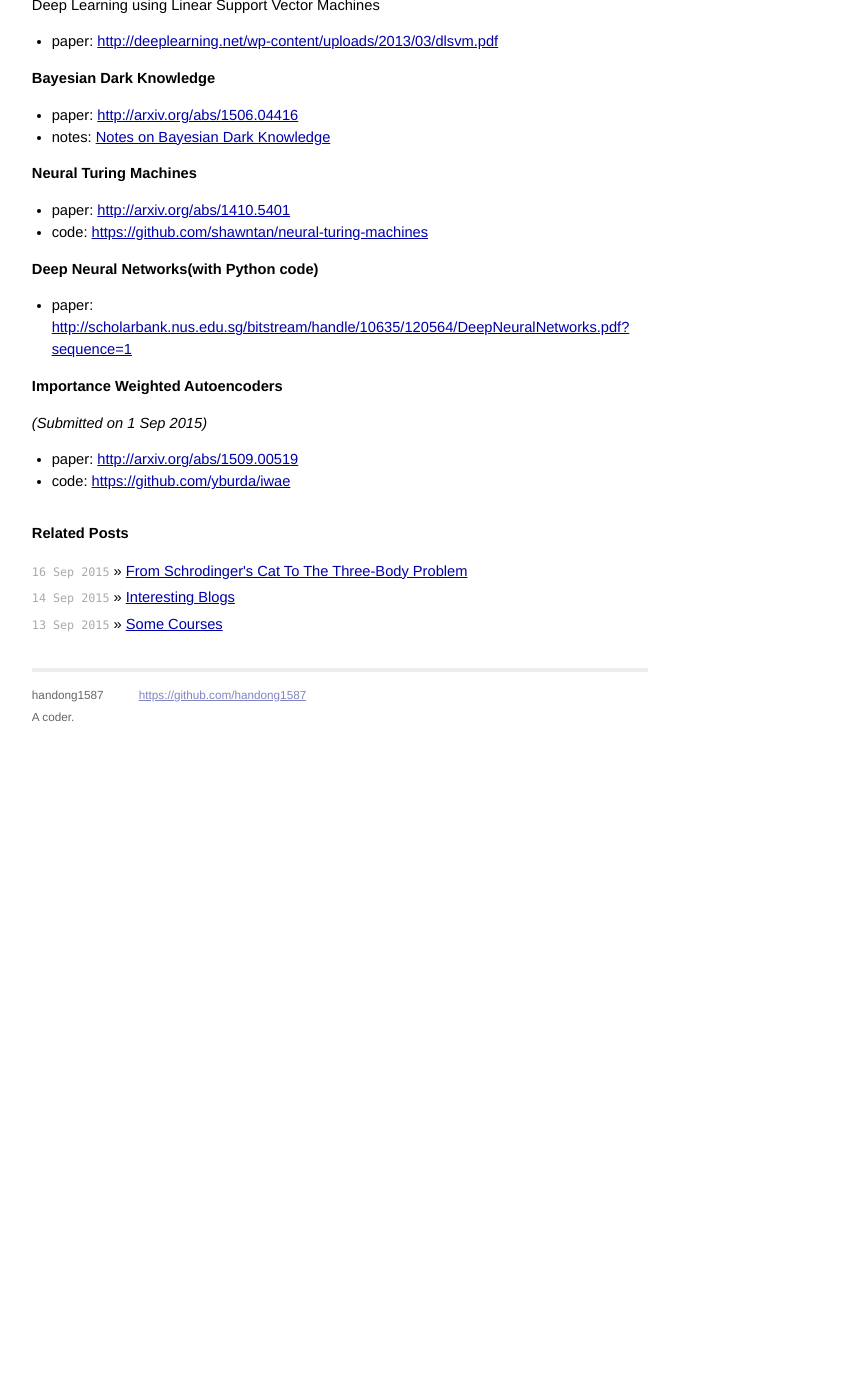
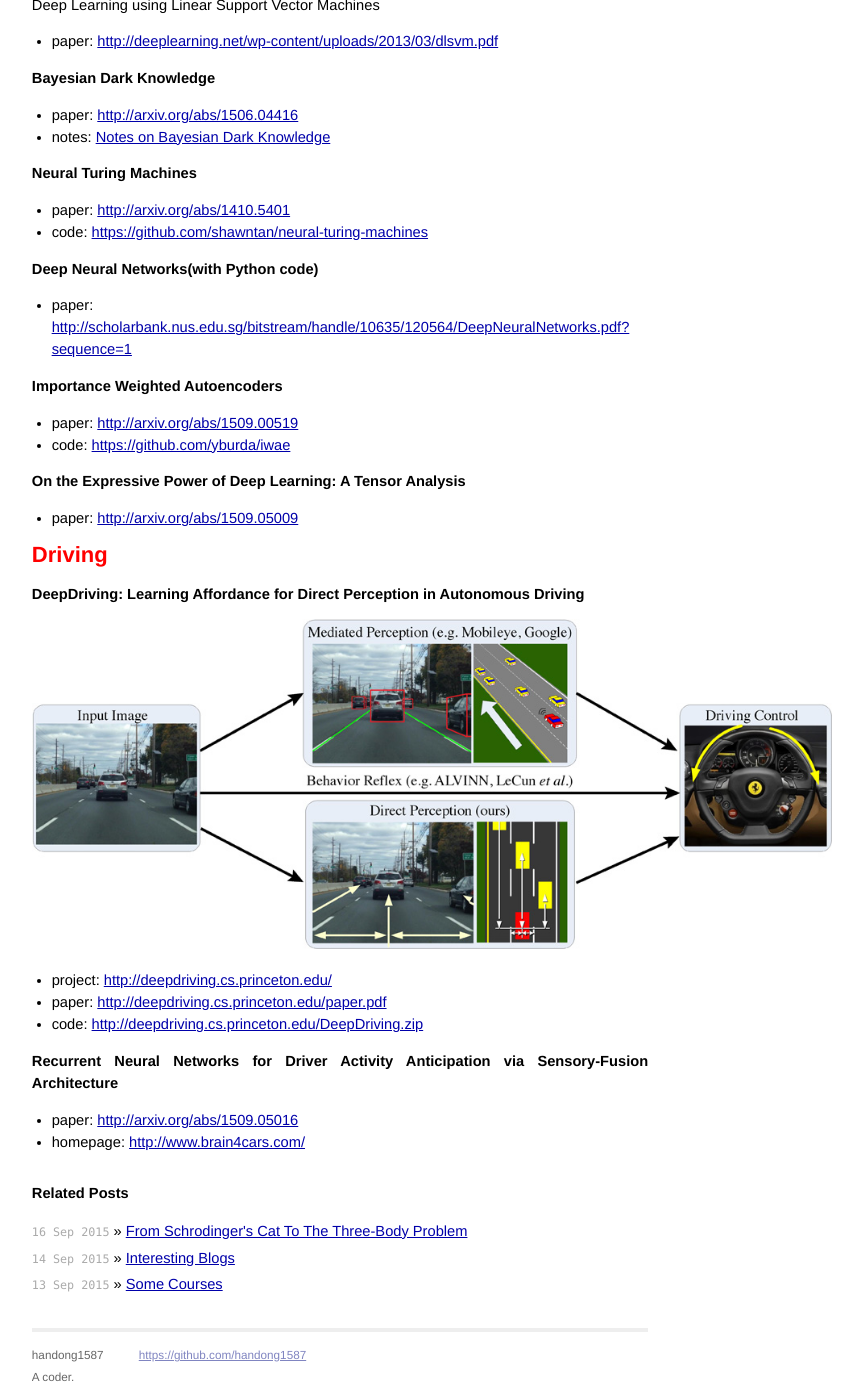
Before and after one commit to handong1587/handong1587.github.io, a Jekyll site: the page built from _posts/deep_learning/2015-08-27-deep-learning-materials.md, in a window 1280 px wide and 1400 px high, scrolled down 909 px. Shown: the whole window, without its empty margins (300-1163 px from the left). Built offline with Jekyll 4.4.1, drawn with Linux system fonts in a browser that asks for light colours; Markdown is read by kramdown in place of the engine named in the settings; comment, search, counter and statistics services are not loaded; before the commit the page ends 1648 px from its top, so only the background shows below that.

Commit message:
update mds

```diff
--- a/_posts/deep_learning/2015-08-27-deep-learning-materials.md
+++ b/_posts/deep_learning/2015-08-27-deep-learning-materials.md
@@ -65,10 +65,29 @@ Deep Learning using Linear Support Vector Machines
 
 - paper: [http://scholarbank.nus.edu.sg/bitstream/handle/10635/120564/DeepNeuralNetworks.pdf?sequence=1](http://scholarbank.nus.edu.sg/bitstream/handle/10635/120564/DeepNeuralNetworks.pdf?sequence=1)
 
-
 **Importance Weighted Autoencoders**
-
-*(Submitted on 1 Sep 2015)*
 
 - paper: [http://arxiv.org/abs/1509.00519](http://arxiv.org/abs/1509.00519)
 - code: [https://github.com/yburda/iwae](https://github.com/yburda/iwae)
+
+**On the Expressive Power of Deep Learning: A Tensor Analysis**
+
+- paper: [http://arxiv.org/abs/1509.05009](http://arxiv.org/abs/1509.05009)
+
+<span style="color: red; font-size: 150%; font-weight: bold;">
+Driving
+</span>
+
+**DeepDriving: Learning Affordance for Direct Perception in Autonomous Driving**
+
+<img src="/assets/cnn-materials/teaser_deepdriving.jpg"
+ width="800" />
+
+- project: [http://deepdriving.cs.princeton.edu/](http://deepdriving.cs.princeton.edu/)
+- paper: [http://deepdriving.cs.princeton.edu/paper.pdf](http://deepdriving.cs.princeton.edu/paper.pdf)
+- code: [http://deepdriving.cs.princeton.edu/DeepDriving.zip](http://deepdriving.cs.princeton.edu/DeepDriving.zip)
+
+**Recurrent Neural Networks for Driver Activity Anticipation via Sensory-Fusion Architecture**
+
+- paper: [http://arxiv.org/abs/1509.05016](http://arxiv.org/abs/1509.05016)
+- homepage: [http://www.brain4cars.com/](http://www.brain4cars.com/)
```
Also changed, not shown: _posts/deep_learning/2015-07-01-some-useful-blogs.md (+3 -0 lines), _posts/deep_learning/2015-08-26-object-detection-materials.md (+0 -26 lines), _posts/deep_learning/2015-08-27-cnn-materials.md (+5 -22 lines).
